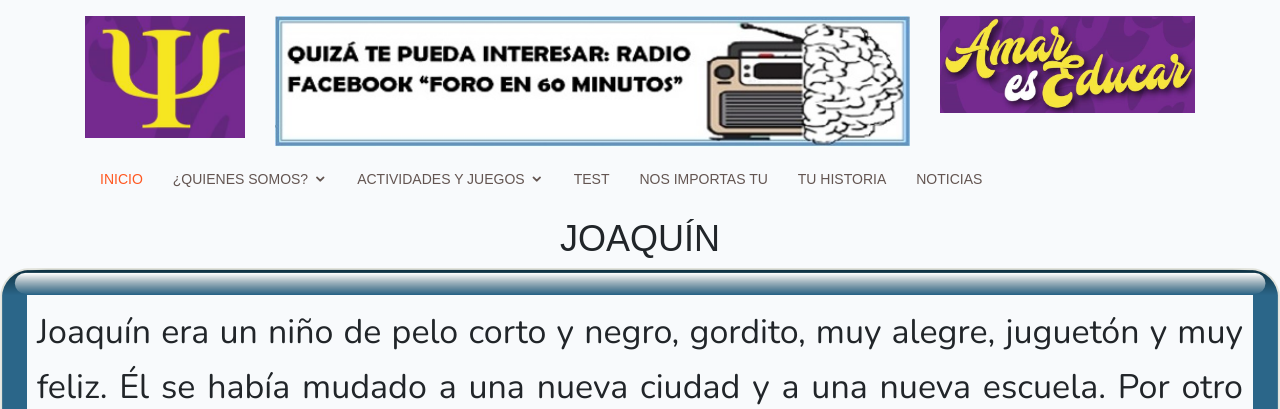
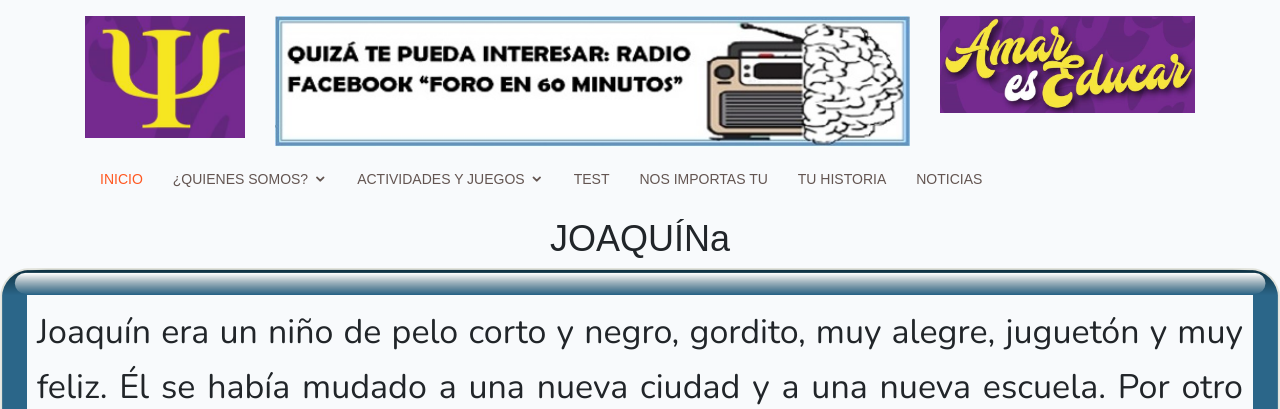
Before and after one commit to LushoJL/amaresvivir, a Laravel app: a page that uses resources/views/actividadesjuegos/niños/actividadUno/cuentos/niño.blade.php in a window 1280 px wide. Shown: the top 409 px of the page. Run offline with Laravel 8, Linux system fonts and the light colour scheme; style sheets or scripts are compiled from the project's sources.

Commit message:
haciendo pruebas

```diff
--- a/resources/views/actividadesjuegos/niños/actividadUno/cuentos/niño.blade.php
+++ b/resources/views/actividadesjuegos/niños/actividadUno/cuentos/niño.blade.php
@@ -1,7 +1,7 @@
 
 @extends('layouts.app')
 @section('content')
-    <h1><center>JOAQUÍN</center></h1>
+    <h1><center>JOAQUÍNa</center></h1>
     <p class="cuento">
 
         Joaquín era un niño de pelo corto y negro, gordito, muy alegre, juguetón y muy feliz. Él se había mudado a una nueva ciudad y a una nueva escuela.
```
